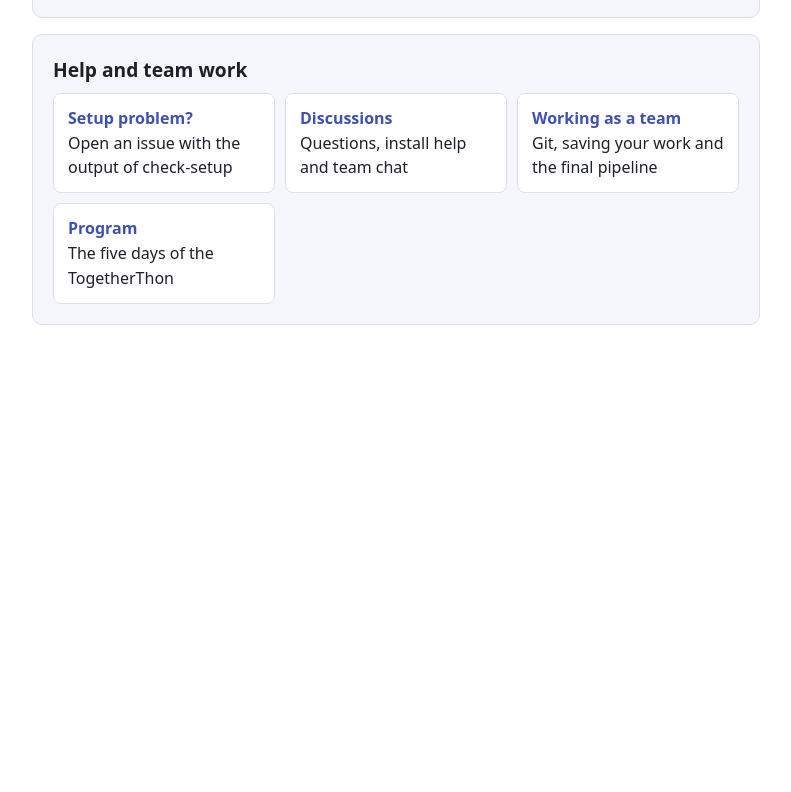
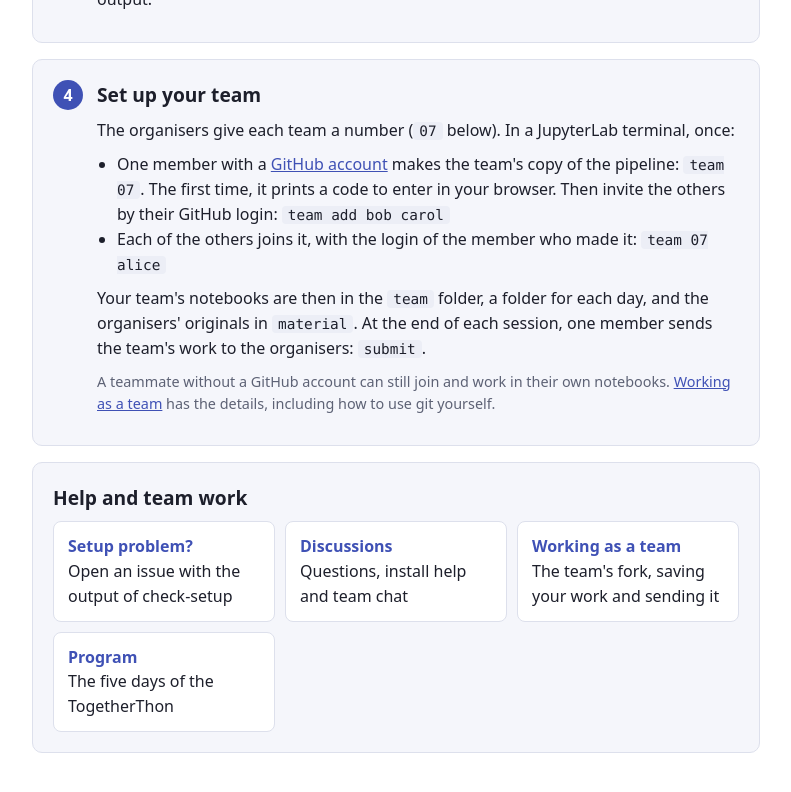
Before and after one commit to mcencini/mritogetherthon, a plain HTML site: page web/index.html in a window 1280 px wide. Shown: the part 1408-2200 px from the top of the page, without its empty margins (244-1035 px from the left). Before the commit the page ends 1813 px from the top, so only its background shows below. Drawn offline with Linux system fonts and the light colour scheme; no server answers.

Commit message:
Give the hub page a step for setting up the team (#5)
Co-Authored-By: Claude Sonnet 5.5 <noreply@anthropic.com>

```diff
--- a/web/index.html
+++ b/web/index.html
@@ -142,7 +142,7 @@ details > :first-child ~ * { margin-top: 10px; }
       <li><strong>A computer</strong> running macOS (Intel or Apple Silicon), Linux, or Windows 10/11 with WSL2</li>
       <li><strong>Docker</strong>, already installed and running, or installed in step 1: Docker Desktop on macOS and Windows, Docker Engine or Docker Desktop on Linux</li>
       <li><strong>16 GB of memory</strong> recommended, at least 8 GB of it for Docker, and <strong>about 15 GB of free disk</strong> (a 2 GB download, about 7 GB once installed)</li>
-      <li><strong>A <a href="https://github.com/signup">GitHub account</a></strong>, to ask for help and to work with your team</li>
+      <li><strong>A <a href="https://github.com/signup">GitHub account</a></strong>, to ask for help; and for one member of your team, to send the team's work</li>
     </ul>
     <p class="small">Installing Docker needs administrator rights: on a computer managed by your
       institution, ask your IT department early. Docker Desktop is free for personal use, education
@@ -309,12 +309,35 @@ details > :first-child ~ * { margin-top: 10px; }
     </div>
   </section>
 
+  <section class="step">
+    <div class="num">4</div>
+    <div>
+      <h2>Set up your team</h2>
+      <p>The organisers give each team a number (<code>07</code> below). In a JupyterLab terminal,
+        once:</p>
+      <ul>
+        <li>One member with a <a href="https://github.com/signup">GitHub account</a> makes the
+          team's copy of the pipeline: <code>team 07</code>. The first time, it prints a code to
+          enter in your browser. Then invite the others by their GitHub login:
+          <code>team add bob carol</code></li>
+        <li>Each of the others joins it, with the login of the member who made it:
+          <code>team 07 alice</code></li>
+      </ul>
+      <p>Your team's notebooks are then in the <code>team</code> folder, a folder for each day, and
+        the organisers' originals in <code>material</code>. At the end of each session, one member
+        sends the team's work to the organisers: <code>submit</code>.</p>
+      <p class="small">A teammate without a GitHub account can still join and work in their own
+        notebooks. <a href="https://github.com/mcencini/mritogetherthon/blob/main/docs/teams.md">Working as a team</a>
+        has the details, including how to use git yourself.</p>
+    </div>
+  </section>
+
   <section>
     <h2>Help and team work</h2>
     <div class="links">
       <a href="https://github.com/mcencini/mritogetherthon/issues/new?template=setup-problem.yml"><strong>Setup problem?</strong>Open an issue with the output of check-setup</a>
       <a href="https://github.com/mcencini/mritogetherthon/discussions"><strong>Discussions</strong>Questions, install help and team chat</a>
-      <a href="https://github.com/mcencini/mritogetherthon/blob/main/docs/teams.md"><strong>Working as a team</strong>Git, saving your work and the final pipeline</a>
+      <a href="https://github.com/mcencini/mritogetherthon/blob/main/docs/teams.md"><strong>Working as a team</strong>The team's fork, saving your work and sending it</a>
       <a href="https://mritogether.esmrmb.org/26m/programbook"><strong>Program</strong>The five days of the TogetherThon</a>
     </div>
   </section>
```
